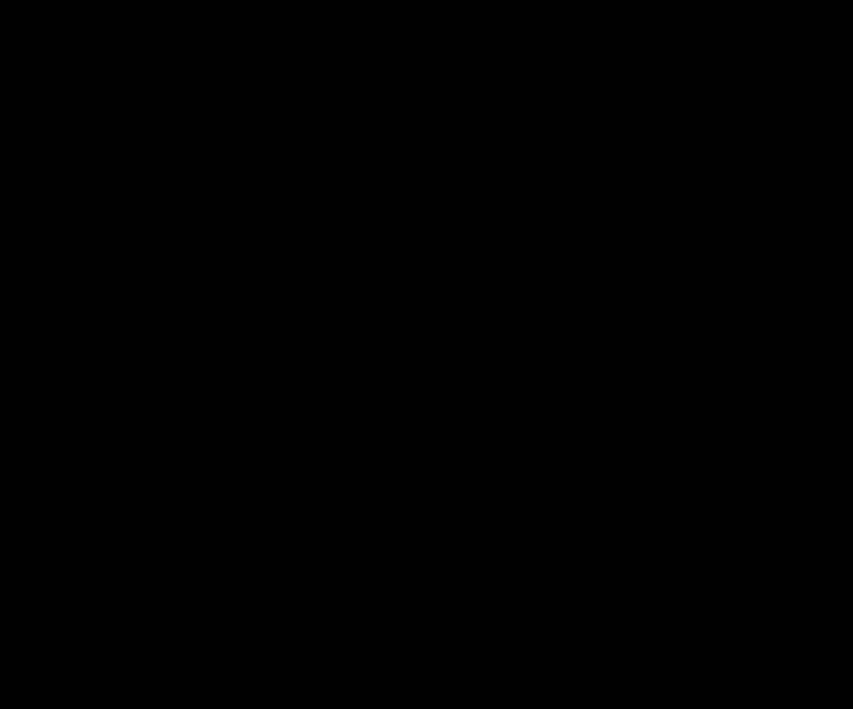
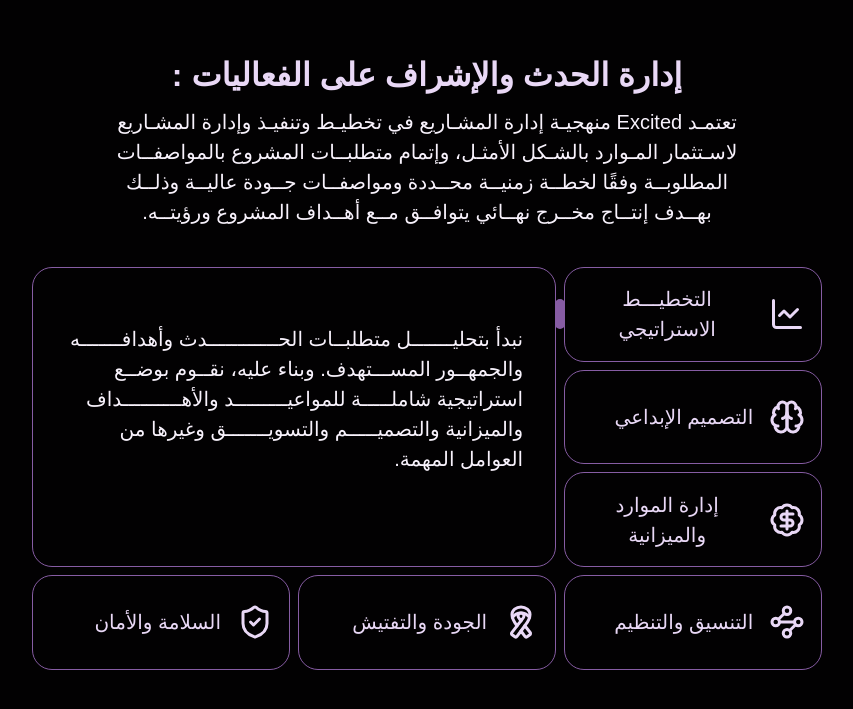
Before and after one commit to Paula-Refaat/Excited, a Next.js app: page / in a window 1280 px wide. Shown: the part 1597-2306 px from the top of the page, without its empty margins (213-1066 px from the left). Before the commit the page ends 1600 px from the top, so only its background shows below. Built offline with nearby package versions, Linux system fonts and the light colour scheme; a web font is replaced by a local one.

Commit message:
💄 Creating Services section

```diff
--- a/src/app/page.tsx
+++ b/src/app/page.tsx
@@ -1,6 +1,11 @@
-import React from 'react';
+'use client';
+import { SERVICES } from '@/constants/data';
+import { cn } from '@/lib/utils';
+import React, { FC, useState } from 'react';
 
 const Home = () => {
+  const [currentIndex, setCurrentIndex] = useState(0);
+  const currentService = SERVICES[currentIndex];
   return (
     <div>
       <section className="relative flex h-[70vh] flex-col items-center justify-center gap-4 rounded-b-[118px] border-x border-b border-primary px-16 text-center lg:h-svh">
@@ -27,7 +32,10 @@ const Home = () => {
           تجربة متجددة وتطلع دائم نحو ما يليق بوطننا
         </p>
 
-        <button className="group absolute bottom-10 flex flex-col items-center text-foreground">
+        <a
+          href="#services"
+          className="group absolute bottom-10 flex flex-col items-center text-foreground"
+        >
           <span lang="en" className="block">
             Company Profile
           </span>
@@ -42,9 +50,12 @@ const Home = () => {
           >
             <path d="M15.3202 20.03L10.4802 13.31L0.910156 0H9.2702L15.6102 9.45001L21.8802 0H30.0902L20.4102 13.31L15.3202 20.03Z" />
           </svg>
-        </button>
+        </a>
       </section>
-      <section className="relative flex h-[50vh] items-center lg:h-svh lg:px-20">
+      <section
+        id="services"
+        className="relative flex h-[50vh] items-center lg:h-svh lg:px-20"
+      >
         <div className="absolute left-20 top-24 hidden lg:block">
           <svg
             width="170"
@@ -78,8 +89,100 @@ const Home = () => {
           </p>
         </article>
       </section>
+      <section className="px-8 py-12">
+        <article className="mx-auto text-center md:w-[65%]">
+          <h2 className="text-xl font-bold text-secondary">
+            إدارة الحدث والإشراف على الفعاليات :
+          </h2>
+          <p className="mx-auto mt-2 text-center font-light lg:w-[80%]">
+            تعتمـد Excited منهجيـة إدارة المشـاريع في تخطيـط وتنفيـذ وإدارة
+            المشـاريع لاسـتثمار المـوارد بالشـكل الأمثـل، وإتمام متطلبــات
+            المشروع بالمواصفــات المطلوبــة وفقًا لخطــة زمنيــة محــددة
+            ومواصفــات جــودة عاليــة وذلــك بهــدف إنتــاج مخــرج نهــائي
+            يتوافــق مــع أهــداف المشروع ورؤيتــه.
+          </p>
+          <div className="mt-10 flex w-full flex-col gap-2 md:grid md:grid-cols-3 md:grid-rows-4">
+            <Item
+              onClick={() => setCurrentIndex(0)}
+              isActive={currentIndex === 0}
+              className="hidden md:flex"
+            >
+              {SERVICES[0].icon}
+              {SERVICES[0].title}
+            </Item>
+            <Box className="col-span-2 row-span-3 min-h-[300px] p-8 pt-14 text-start font-light text-foreground">
+              {currentService.description}
+            </Box>
+            <Item
+              onClick={() => setCurrentIndex(0)}
+              isActive={currentIndex === 0}
+              className="md:hidden"
+            >
+              {SERVICES[0].icon}
+              {SERVICES[0].title}
+            </Item>
+            {SERVICES.slice(1).map((service, i) => (
+              <Item
+                key={i}
+                isActive={i + 1 === currentIndex}
+                onClick={() => setCurrentIndex(i + 1)}
+              >
+                {service.icon}
+                {service.title}
+              </Item>
+            ))}
+          </div>
+        </article>
+      </section>
     </div>
   );
 };
 
+const Box: FC<React.HTMLAttributes<HTMLDivElement>> = ({
+  children,
+  className,
+  ...props
+}) => {
+  return (
+    <div
+      className={cn(
+        'rounded-[20px] border border-primary p-4 text-secondary',
+        className,
+      )}
+      {...props}
+    >
+      {children}
+    </div>
+  );
+};
+
+type ItemProps = React.ComponentProps<typeof Box> & {
+  isActive?: boolean;
+};
+const Item: FC<ItemProps> = ({
+  className,
+  children,
+  isActive = false,
+  ...props
+}) => {
+  return (
+    <Box
+      role="button"
+      className={cn(
+        'relative flex cursor-pointer items-center gap-4 duration-300 *:shrink-0 hover:bg-primary hover:text-primary-foreground',
+        className,
+      )}
+      {...props}
+    >
+      {isActive && (
+        <>
+          <div className="absolute right-[100%] top-[50%] hidden h-[30px] w-[10px] translate-y-[-50%] rounded-[20px] bg-primary md:block"></div>
+          <div className="absolute left-[100%] top-[50%] h-[30px] w-[10px] translate-y-[-50%] rounded-[20px] bg-primary md:block md:hidden"></div>
+        </>
+      )}
+      {children}
+    </Box>
+  );
+};
+
 export default Home;
--- /dev/null
+++ b/src/components/shared/icons.tsx
@@ -0,0 +1,8 @@
+export {
+  ChartLine as ChartLineIcon,
+  Brain as BrainIcon,
+  BadgeDollarSign as DollarIcon,
+  Waypoints as WaypointsIcon,
+  Ribbon as RibbonIcon,
+  ShieldCheck as SecurityIcon,
+} from 'lucide-react';
--- /dev/null
+++ b/src/constants/data.tsx
@@ -0,0 +1,52 @@
+import {
+  BrainIcon,
+  ChartLineIcon,
+  DollarIcon,
+  RibbonIcon,
+  SecurityIcon,
+  WaypointsIcon,
+} from '@/components/shared/icons';
+import { ReactNode } from 'react';
+const ICON_SIZE = 36;
+export const SERVICES: {
+  title: string;
+  icon: ReactNode;
+  description: string;
+}[] = [
+  {
+    title: 'التخطيـــط الاستراتيجي',
+    icon: <ChartLineIcon size={ICON_SIZE} />,
+    description:
+      'نبدأ بتحليـــــــل متطلبــات الحــــــــــــدث وأهدافـــــــه والجمهــور المســـتهدف. وبناء عليه، نقــوم بوضــع استراتيجية شاملـــــة للمواعيـــــــــد والأهــــــــــداف والميزانية والتصميـــــم والتسويـــــــق وغيرها من العوامل المهمة.',
+  },
+  {
+    title: 'التصميم الإبداعي',
+    icon: <BrainIcon size={ICON_SIZE} />,
+    description:
+      'بعد مشاركة الخطط والاستراتيجيات نبدأ في إعداد التصميمات الإبداعية للفعاليات باستخدام أحدث التقنيات وأكثر الخبراء إطلاعًا على أحدث الطرز التصميمية العالمية، وكيفية دمج تلك التحديثات مع ثقافة الفعالية أو الحدث.',
+  },
+  {
+    title: 'إدارة الموارد والميزانية',
+    icon: <DollarIcon size={ICON_SIZE} />,
+    description:
+      'نحن ندير الميزانية المخصصة للحدث بعناية، ونقوم بتخطيط ومراقبة  التكاليف والنفقات بدقة. نحن نحرص على استخدام الموارد المتاحة بكفاءة وفعالية.',
+  },
+  {
+    title: 'التنسيق والتنظيم',
+    icon: <WaypointsIcon size={ICON_SIZE} />,
+    description:
+      'نقوم في هذه المرحلة بإدارة جميـــع جوانب الحدث، بـــدءً من حجز الموقـــع وإدارة الموردين  وتنظيـــم جدول الفعاليات وإدارة البرامج والعروض الفرعية. نحن نعمل على توفري تجربة سلســـة  ومنسقة للمشاركين والحضور.',
+  },
+  {
+    title: 'الجودة والتفتيش',
+    icon: <RibbonIcon size={ICON_SIZE} />,
+    description:
+      'نحـــن نضمن جودة عالية في جميع جوانب الحدث، بدءً من جودة الخدمات  وصولاً إلى جودة العروض والمحتـــــــــــوى المقـــــــــــدم. نقـــــــوم بالتفتيـــش الدوري وإدارة  المراجعات لضمان الجودة المطلوبة.',
+  },
+  {
+    title: 'السلامة والأمان',
+    icon: <SecurityIcon size={ICON_SIZE} />,
+    description:
+      'نحن نولي أهمية كبرية لسلامة وأمان المشـــاركني والحضور. نحن نضمن تنفيذ  إجراءات السلامة المناســـبة، مبا في ذلك إدارة المخاطر وتوفري فرق الإسعافات الأولية والتأمني  اللازم.',
+  },
+];
```
